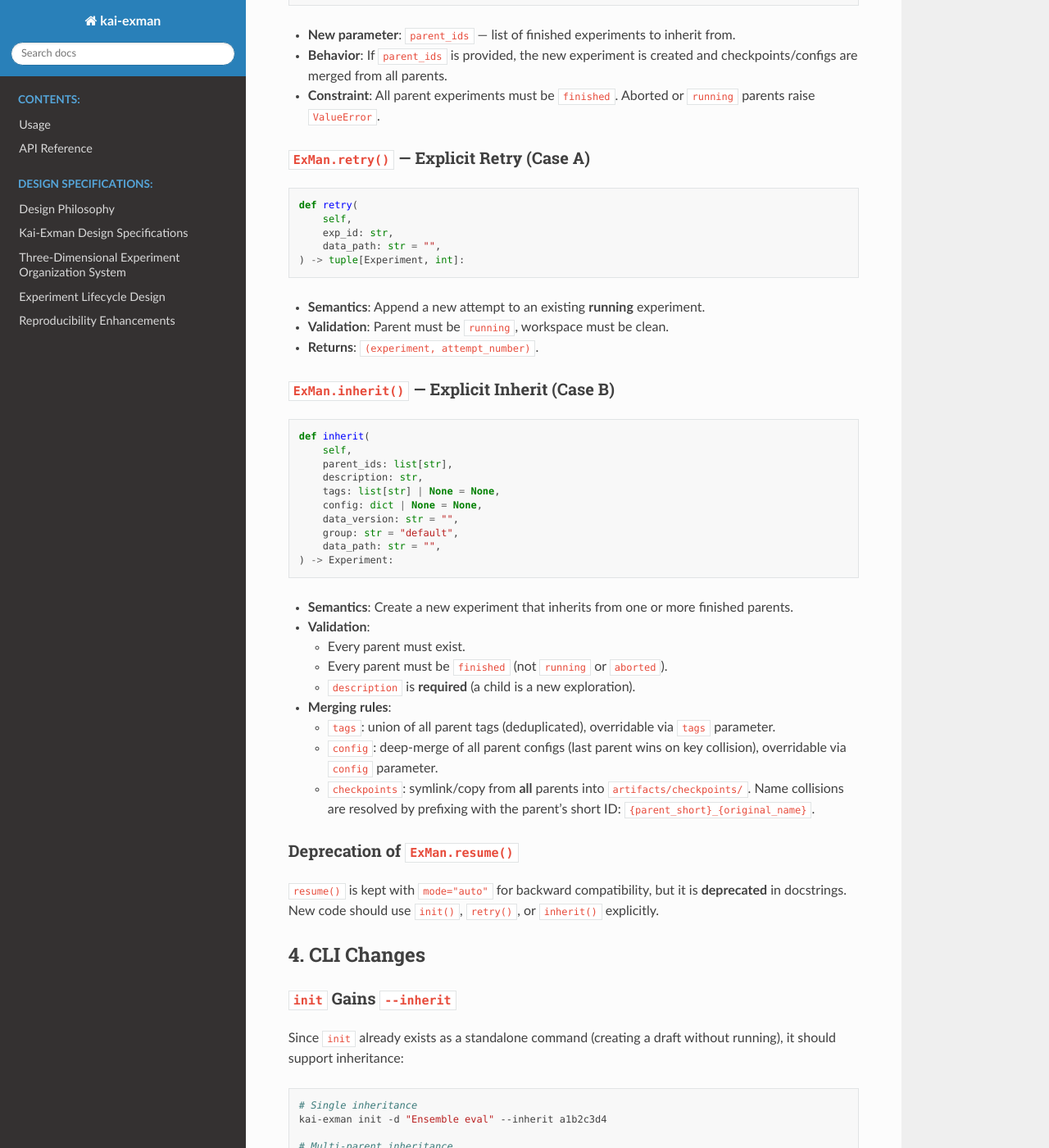
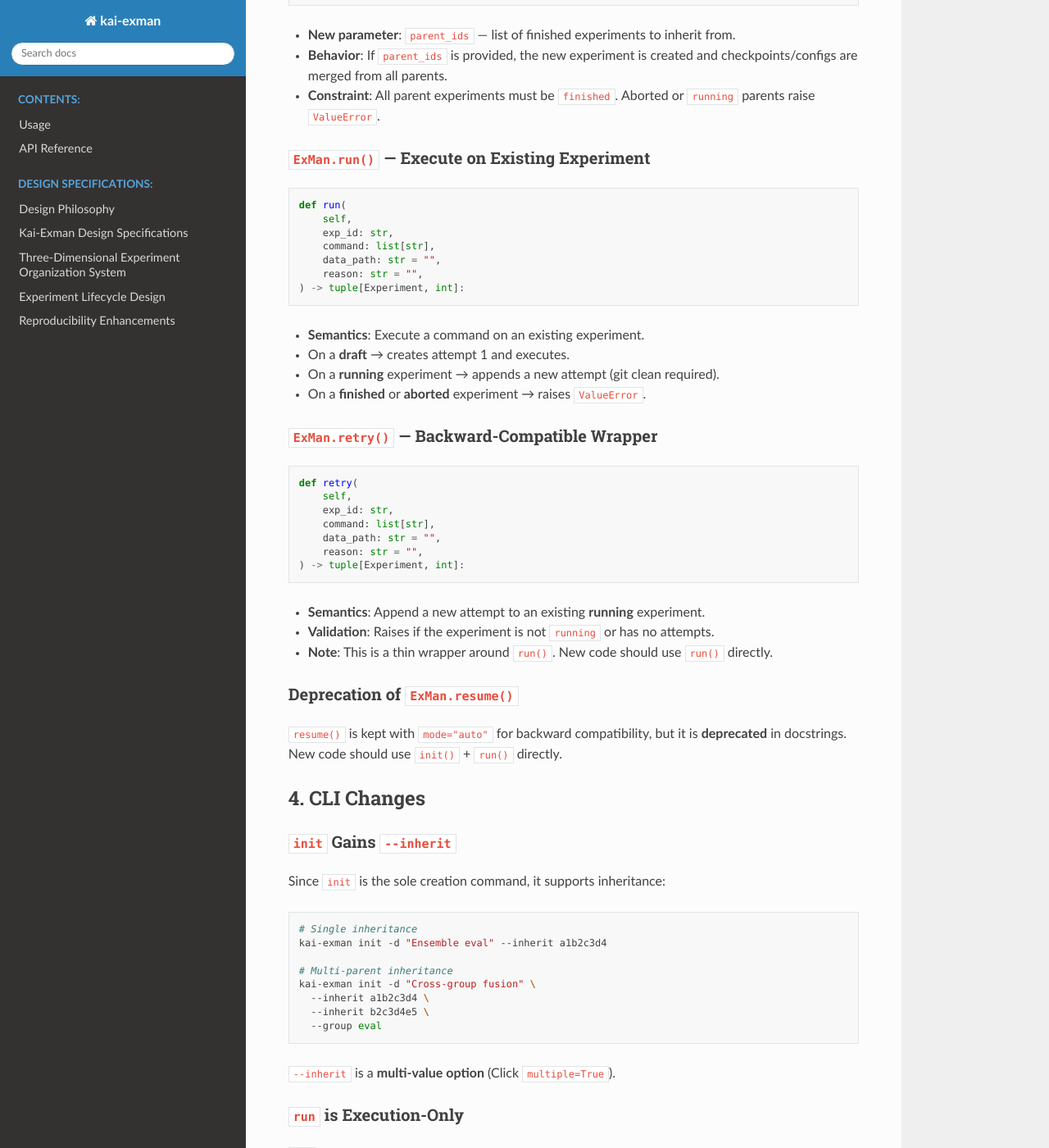
Before and after one commit to laiyk5/kai-exman, a Sphinx documentation site: the page built from docs/source/design/multi-parent-inheritance.md, in a window 1280 px wide and 1400 px high, scrolled down 1390 px. Shown: the whole window at 82% size. Built offline with Sphinx 7.4.7 and the Read the Docs theme 3.1.0, drawn with Linux system fonts in a browser that asks for light colours; some of the changed text lies outside the part shown.

Commit message:
docs: sync all design docs with current architecture
- Rewrite lifecycle.rst: explicit init/run separation, no --retry/--inherit
- Update specs.md: status (was show), group (was suggest-groups),
  run execution-only, add init docs, add Experiment convenience methods
- Update multi-parent-inheritance.md: remove ExMan.inherit(), remove
  retry CLI, run execution-only
- Update organization.md: show→status, suggest-groups→group,
  run --group→init --group, update workflow examples

Co-Authored-By: Claude Sonnet 4.6 <noreply@anthropic.com>

````diff
--- a/docs/source/design/multi-parent-inheritance.md
+++ b/docs/source/design/multi-parent-inheritance.md
@@ -12,7 +12,7 @@ A single `parent_id` cannot express these relationships.
 
 ## 2. Decision: `parent_ids` List
 
-Replace the scalar `parent_id` with a list `parent_ids`. Both the Python API and the CLI must support **multiple inheritance**.
+Replace the scalar `parent_id` with a list `parent_ids`. Both the Python API and the CLI support **multiple inheritance**.
 
 ### Metadata Schema Change
 
@@ -29,11 +29,11 @@ class Metadata:
 
 ### Index Cache
 
-`index.json` already stores `"parent_id"` per experiment. Migrate to `"parent_ids"` (list). On load, a scalar `"parent_id"` is transparently upgraded to a single-element list for backward compatibility.
+`index.json` stores `"parent_ids"` per experiment. On load, a scalar `"parent_id"` in existing `metadata.json` is transparently upgraded to a single-element list for backward compatibility.
 
 ## 3. Explicit Python API
 
-Today `ExMan.resume()` is overloaded: it auto-detects retry vs. inherit. This is convenient but violates the principle of explicit intent. We split it into three dedicated methods.
+Today `ExMan.resume()` is overloaded: it auto-detects retry vs. inherit. This is convenient but violates the principle of explicit intent. We split creation and execution into two dedicated methods.
 
 ### `ExMan.init()` — Create a Draft
 
@@ -54,54 +54,48 @@ def init(
 - **Behavior**: If `parent_ids` is provided, the new experiment is created and checkpoints/configs are merged from all parents.
 - **Constraint**: All parent experiments must be `finished`. Aborted or `running` parents raise `ValueError`.
 
-### `ExMan.retry()` — Explicit Retry (Case A)
+### `ExMan.run()` — Execute on Existing Experiment
+
+```python
+def run(
+    self,
+    exp_id: str,
+    command: list[str],
+    data_path: str = "",
+    reason: str = "",
+) -> tuple[Experiment, int]:
+```
+
+- **Semantics**: Execute a command on an existing experiment.
+- On a **draft** → creates attempt 1 and executes.
+- On a **running** experiment → appends a new attempt (git clean required).
+- On a **finished** or **aborted** experiment → raises `ValueError`.
+
+### `ExMan.retry()` — Backward-Compatible Wrapper
 
 ```python
 def retry(
     self,
     exp_id: str,
+    command: list[str],
     data_path: str = "",
+    reason: str = "",
 ) -> tuple[Experiment, int]:
 ```
 
 - **Semantics**: Append a new attempt to an existing **running** experiment.
-- **Validation**: Parent must be `running`, workspace must be clean.
-- **Returns**: `(experiment, attempt_number)`.
-
-### `ExMan.inherit()` — Explicit Inherit (Case B)
-
-```python
-def inherit(
-    self,
-    parent_ids: list[str],
-    description: str,
-    tags: list[str] | None = None,
-    config: dict | None = None,
-    data_version: str = "",
-    group: str = "default",
-    data_path: str = "",
-) -> Experiment:
-```
-
-- **Semantics**: Create a new experiment that inherits from one or more finished parents.
-- **Validation**:
-  - Every parent must exist.
-  - Every parent must be `finished` (not `running` or `aborted`).
-  - `description` is **required** (a child is a new exploration).
-- **Merging rules**:
-  - `tags`: union of all parent tags (deduplicated), overridable via `tags` parameter.
-  - `config`: deep-merge of all parent configs (last parent wins on key collision), overridable via `config` parameter.
-  - `checkpoints`: symlink/copy from **all** parents into `artifacts/checkpoints/`. Name collisions are resolved by prefixing with the parent's short ID: `{parent_short}_{original_name}`.
+- **Validation**: Raises if the experiment is not `running` or has no attempts.
+- **Note**: This is a thin wrapper around `run()`. New code should use `run()` directly.
 
 ### Deprecation of `ExMan.resume()`
 
-`resume()` is kept with `mode="auto"` for backward compatibility, but it is **deprecated** in docstrings. New code should use `init()`, `retry()`, or `inherit()` explicitly.
+`resume()` is kept with `mode="auto"` for backward compatibility, but it is **deprecated** in docstrings. New code should use `init()` + `run()` directly.
 
 ## 4. CLI Changes
 
 ### `init` Gains `--inherit`
 
-Since `init` already exists as a standalone command (creating a draft without running), it should support inheritance:
+Since `init` is the sole creation command, it supports inheritance:
 
 ```bash
 # Single inheritance
@@ -116,30 +110,26 @@ kai-exman init -d "Cross-group fusion" \
 
 `--inherit` is a **multi-value option** (Click `multiple=True`).
 
-### `run` Keeps `--inherit` (Single or Multiple)
+### `run` is Execution-Only
+
+`run` never creates a new experiment. It only executes on an existing one:
 
 ```bash
-# Single
-kai-exman run --inherit a1b2c3d4 -d "Tune LR" -- python train.py
+# Run on draft (creates attempt 1)
+kai-exman run a1b2c3d4 -- python train.py
 
-# Multiple
-kai-exman run --inherit a1b2c3d4 --inherit b2c3d4e5 -d "Ensemble" -- python train.py
+# Run on running experiment (appends attempt N)
+kai-exman run a1b2c3d4 -- python train.py
 ```
 
-### `retry` Remains Explicit
-
-```bash
-kai-exman retry a1b2c3d4 -- python train.py
-```
-
-`retry` does **not** support multiple experiments; it appends an attempt to exactly one running experiment.
+The `retry` CLI command has been removed; `run` handles both drafts and running experiments.
 
 ### Tree View (`list --tree`)
 
 With multiple parents, the lineage is a **DAG**, not a tree.
 
 - An experiment with multiple parents is rendered under **each** parent branch.
-- A `[*]` marker indicates multi-parent experiments.
+- A `[multi-parent]` marker is shown.
 
 Example:
 
@@ -205,10 +195,10 @@ Multi-parent experiments complicate cascade deletion:
 
 ## 8. Acceptance Criteria
 
-1. `ExMan.inherit(["a1b2c3d4", "b2c3d4e5"], description="...")` creates a child with both parents in `parent_ids`.
-2. `ExMan.retry("a1b2c3d4")` appends an attempt only if the experiment is `running`.
-3. `init --inherit a1b2c3d4 --inherit b2c3d4e5` creates a draft with two parents.
-4. `run --inherit a1b2c3d4 --inherit b2c3d4e5` creates a child and copies checkpoints from both.
+1. `ExMan.init(parent_ids=["a1b2c3d4", "b2c3d4e5"], description="...")` creates a child with both parents in `parent_ids`.
+2. `ExMan.run(exp_id, ["python", "train.py"])` on a draft creates attempt 1.
+3. `ExMan.run(exp_id, ["python", "train.py"])` on a running experiment appends attempt N.
+4. `init --inherit a1b2c3d4 --inherit b2c3d4e5` creates a draft with two parents.
 5. Checkpoint name collisions are resolved with `{parent_short}_` prefix.
 6. `list --tree` renders multi-parent experiments under each parent branch with a `[multi-parent]` indicator.
 7. Old `parent_id` fields in existing `metadata.json` are transparently upgraded to `parent_ids` on load.
````
Also changed, not shown: other parts of docs/source/design/multi-parent-inheritance.md (+1 -1 lines), docs/source/design/lifecycle.rst (+121 -137 lines), docs/source/design/organization.md (+25 -22 lines), docs/source/design/specs.md (+137 -50 lines).
